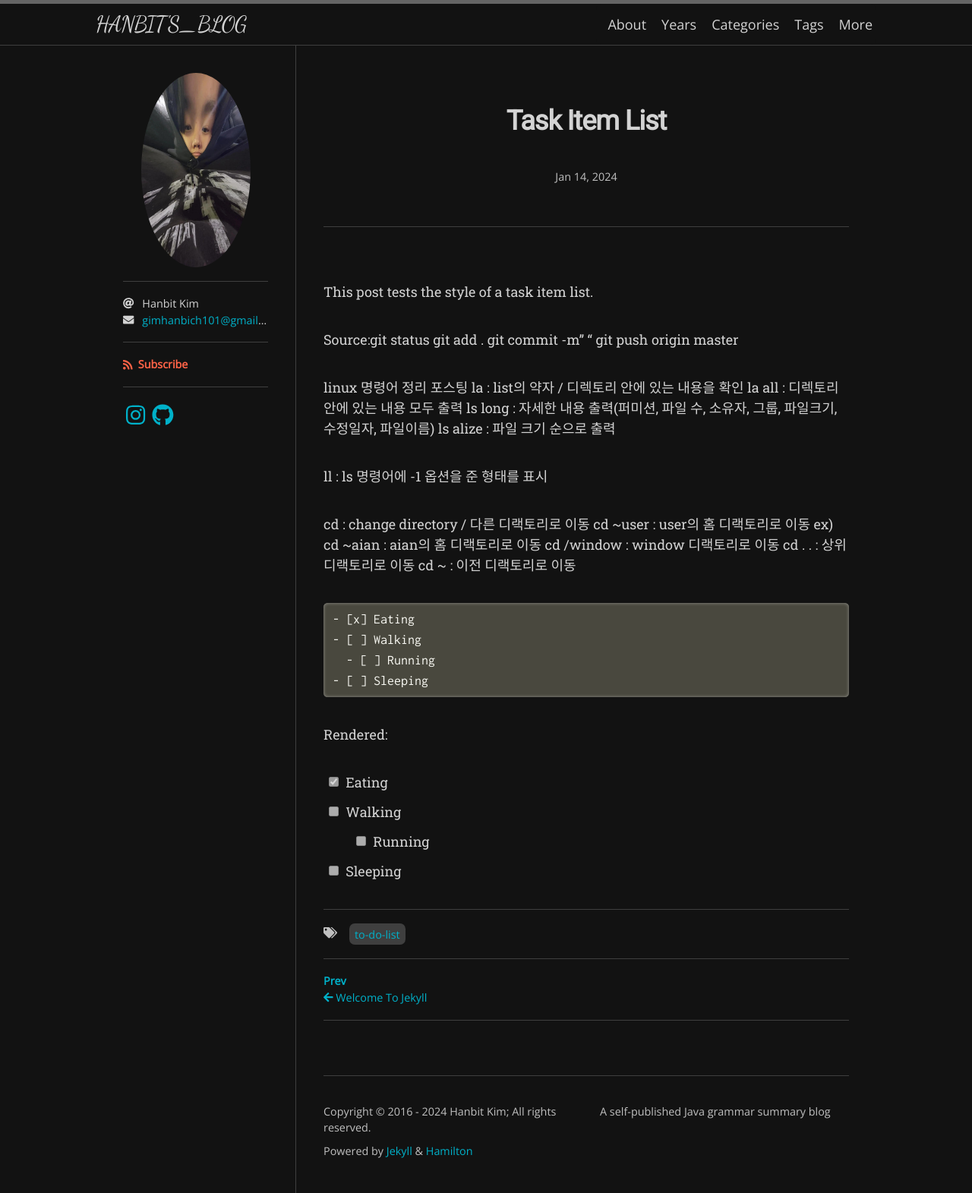
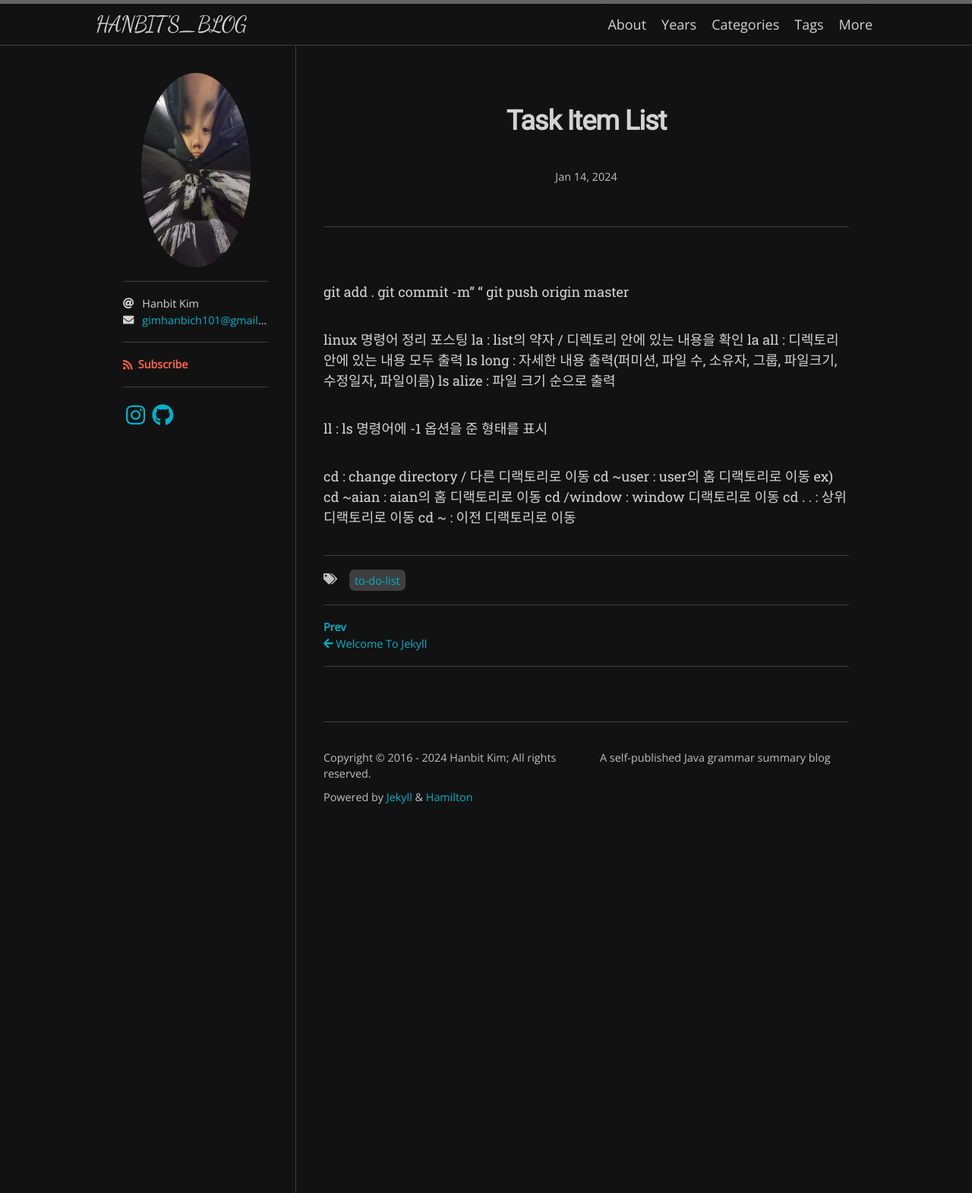
Before and after one commit to taewonschool/blog, a Jekyll site: the page built from _posts/2024-01-14-linux-commend.md, in a window 1280 px wide. Shown: the whole page at 76% size. Built offline with Jekyll 4.4.1, drawn with Linux system fonts in a browser that asks for light colours; nearby versions of some CDN libraries; some web fonts are replaced.

Commit message:
linux-commender

````diff
--- a/_posts/2024-01-14-linux-commend.md
+++ b/_posts/2024-01-14-linux-commend.md
@@ -4,9 +4,6 @@ title: Task Item List
 tags: [to-do list]
 ---
 
-This post tests the style of a task item list.
-
-Source:git status
 git add .
 git commit -m" "
 git push origin master
@@ -25,17 +22,3 @@ ex) cd ~aian : aian의 홈 디랙토리로 이동
 cd /window : window 디랙토리로 이동
 cd . . : 상위 디랙토리로 이동
 cd ~ : 이전 디랙토리로 이동
-
-```markdown
-- [x] Eating
-- [ ] Walking
-  - [ ] Running
-- [ ] Sleeping
-```
-
-Rendered:
-
-- [x] Eating
-- [ ] Walking
-  - [ ] Running
-- [ ] Sleeping
````
